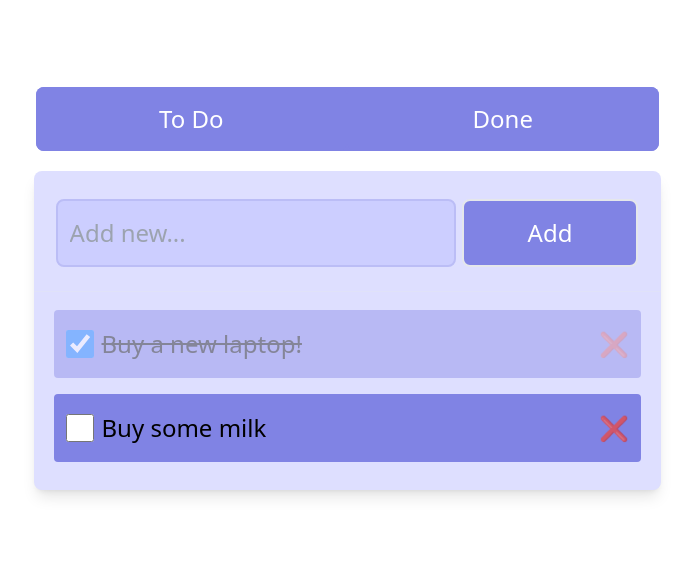
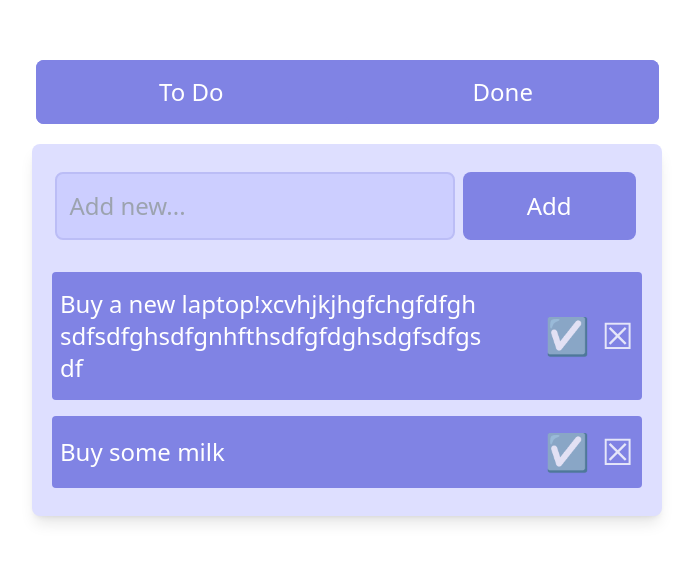
Before and after one commit to imnoura/to-do-app, a Vue app: page / in a window 1280 px wide. Shown: the part 112-674 px from the top of the page, without its empty margins (293-986 px from the left). Built offline with nearby package versions, Linux system fonts and the light colour scheme.

Commit message:
style: inhance ui

```diff
--- a/src/components/TaskColumn.vue
+++ b/src/components/TaskColumn.vue
@@ -4,26 +4,26 @@
       <input type="text" placeholder="Add new..." />
       <button>Add</button>
     </form>
-
-    <hr />
-
     <div class="todo-list">
-      <div class="todo completed">
+      <div class="todo">
         <div class="todo__info">
-          <input type="checkbox" checked />
-          <p>Buy a new laptop!</p>
+          <p class="break-all sm:break-auto">
+            Buy a new
+            laptop!xcvhjkjhgfchgfdfghsdfsdfghsdfgnhfthsdfgfdghsdgfsdfgsdf
+          </p>
         </div>
         <div class="todo__actions">
-          <button>❌</button>
+          <button>☑</button>
+          <button>☒</button>
         </div>
       </div>
       <div class="todo">
         <div class="todo__info">
-          <input type="checkbox" />
           <p>Buy some milk</p>
         </div>
         <div class="todo__actions">
-          <button>❌</button>
+          <button>☑</button>
+          <button>☒</button>
         </div>
       </div>
     </div>
@@ -33,23 +33,16 @@
 <script setup></script>
 
 <style scoped>
-h1 {
-  color: rgb(69, 69, 69);
-  font-weight: 900;
-  margin-bottom: 48px;
-  text-align: center;
-}
-
 form {
   @apply sm:w-[595px] justify-evenly flex sm:flex-row flex-col mb-6 mx-4;
 }
 
 form input {
-  @apply sm:w-[400px] text-2xl px-3 sm:py-4 py-3 bg-[#ccceff] border-solid border-2 border-[#bbbdf6] rounded-lg;
+  @apply sm:w-[400px] text-[#4101cc] text-2xl px-3 sm:py-4 py-3 bg-[#ccceff] border-solid border-2 border-[#bbbdf6] rounded-lg;
 }
 
 form button {
-  @apply sm:mt-0 mt-3 text-2xl px-16 sm:py-4 py-3 rounded-lg border-solid border-2 bg-[#8083e4] text-white;
+  @apply sm:mt-0 mt-3 text-2xl px-16 sm:py-4 py-3 rounded-lg bg-[#8083e4] text-white;
 }
 
 form button:hover {
@@ -62,49 +55,35 @@ form button[disabled] {
   cursor: not-allowed;
   color: rgb(230, 230, 230);
 }
-hr {
-  margin-bottom: 18px;
-  display: block;
-  opacity: 0.3;
-}
 
 .todo-box {
-  @apply bg-[#dedfff] rounded-lg py-7 mx-7 shadow-lg;
+  @apply bg-[#dedfff] rounded-lg py-7 mx-7 shadow-lg w-[302px] sm:w-[630px];
 }
 
 .todo-list {
-  @apply flex flex-col gap-4 mx-5;
+  @apply flex flex-col gap-4 mt-8 mx-4 sm:mx-5;
 }
 
 .todo {
-  @apply flex justify-between items-center bg-[#8083e4] rounded px-3 sm:py-4 py-3  w-auto;
+  @apply grid grid-cols-1 sm:grid-cols-12 sm:gap-12 gap-2 text-center sm:text-left justify-between items-center bg-[#8083e4] rounded pl-2 sm:py-4 py-3;
 }
 
 .todo:hover {
   @apply bg-[#6b6fe6];
 }
 
-.todo.completed {
-  @apply opacity-40;
-}
-
-.todo.completed p {
-  @apply line-through;
-}
-
 .todo .todo__info {
-  display: flex;
-  align-items: center;
-  gap: 8px;
-  font-size: 24px;
+  @apply sm:col-span-9 gap-2 sm:text-2xl text-xl text-white;
 }
 
 .todo__actions button {
-  @apply text-2xl border-none cursor-pointer opacity-70 duration-200 bg-transparent;
+  @apply sm:text-4xl text-2xl text-white cursor-pointer sm:ml-3 ml-2  opacity-80 duration-200;
 }
-
+.todo__actions {
+  @apply col-span-3;
+}
 .todo__actions button:hover {
-  opacity: 1;
+  @apply opacity-100;
 }
 
 .todo input {
```
